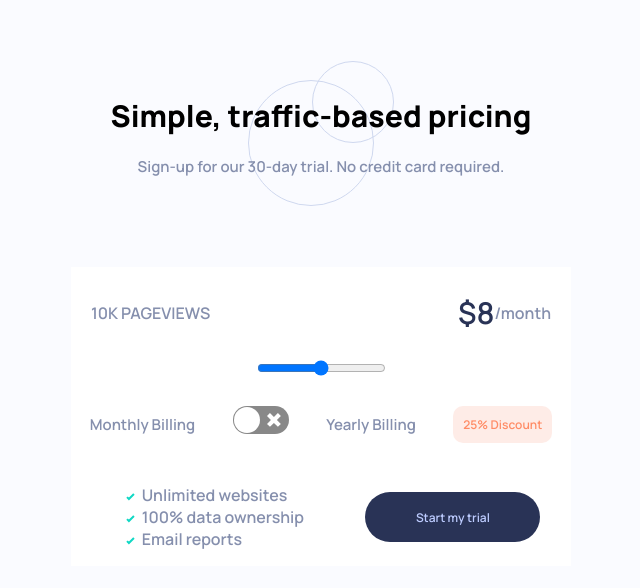
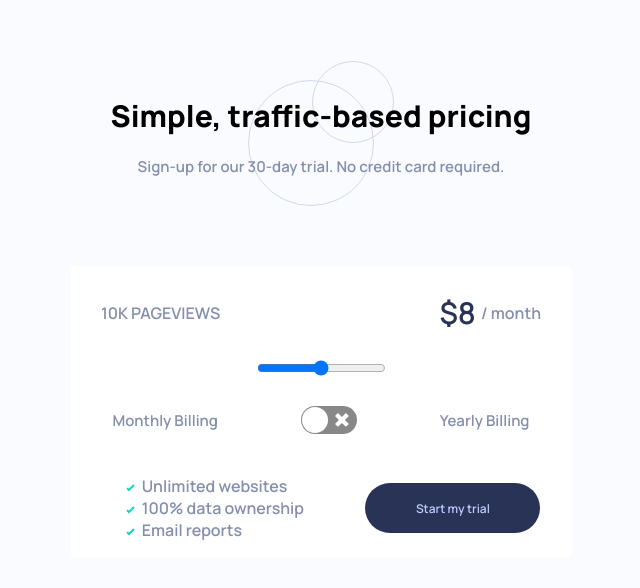
Before and after one commit to cleph01/interactive-pricing-component, a React (Create React App) app: page / in a window 1280 px wide. Shown: the top 588 px of the page, without its empty margins (319-959 px from the left). Built offline with nearby package versions, Linux system fonts and the light colour scheme.

Commit message:
Discount Toggle Working and Discount box tied in

```diff
--- a/src/SASS/billing.scss
+++ b/src/SASS/billing.scss
@@ -30,4 +30,8 @@
         background-color: hsl(14, 92%, 95%);
         color: hsl(15, 100%, 70%);
     }
+
+    .hidden {
+        display: none;
+    }
 }
--- a/src/SASS/main.scss
+++ b/src/SASS/main.scss
@@ -8,7 +8,7 @@
 
     .pricing-header {
         color: $text-color;
-        margin: 25px 20px;
+        margin: 25px 30px;
         display: flex;
         justify-content: space-between;
 
@@ -20,6 +20,7 @@
             .dollar {
                 color: $cta-background-color;
                 font-size: 30px;
+                margin-right: 5px;
             }
         }
     }
--- a/src/components/Billing.js
+++ b/src/components/Billing.js
@@ -1,20 +1,31 @@
-import React from 'react'
+import React, { useState } from 'react'
 
 import Switch from "react-switch"
 
 import '../SASS/billing.scss'
 
 function Billing() {
+
+    const [ checked, setChecked ] = useState(false);
+
+    const handleChange = () => {
+
+        setChecked(!checked)
+
+    }
+
+    console.log("Checked Status: ", checked)
+
     return (
         <div className="billing-container">
             <div className="billing-options">
                 Monthly Billing
             </div>
-            <Switch />
+            <Switch onChange={handleChange} checked={checked} />
             <div className="billing-options">
                 Yearly Billing
             </div>
-            <div className="discount">
+            <div className={checked ? 'discount': 'hidden'} >
                 25% Discount
             </div>
         </div>
--- a/src/components/Main.js
+++ b/src/components/Main.js
@@ -21,7 +21,7 @@ function Main() {
         <div className="pricing-component">
             <div className="pricing-header">
                 <div className="pricing-header-text">10K PAGEVIEWS</div>
-                <div className="pricing-header-text"><span className="dollar">${pageView["10"]}</span>/month</div>
+                <div className="pricing-header-text"><span className="dollar">${pageView["10"]}</span> / month</div>
             </div>
 
             <input className="slider" type="range" />
```
